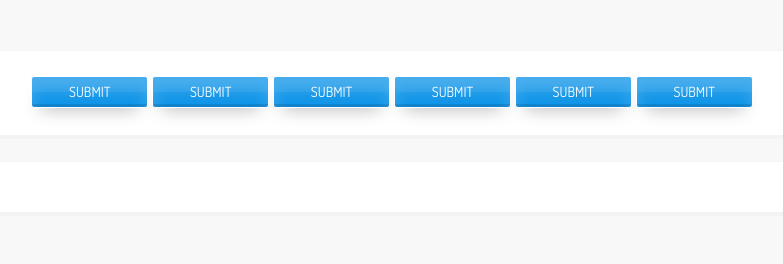
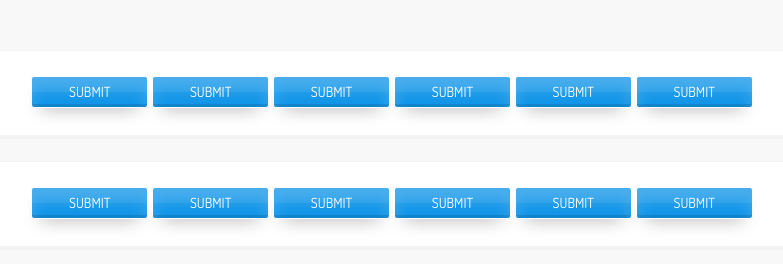
Before and after one commit to d3v1art/buttons, a plain HTML site: page buttons/index.html in a window 1280 px wide. Shown: the whole page, without its empty margins (248-1031 px from the left). Drawn offline with Linux system fonts and the light colour scheme.

Commit message:
update index.html

```diff
--- a/buttons/index.html
+++ b/buttons/index.html
@@ -48,9 +48,41 @@
     </div>
 
 </div>
+<div class="section">
 
-<div class="section">
+    <div class="but--ver-01">
+        <span>submit</span>
+        <span>go</span>
+    </div>
+
+    <div class="but--ver-01">
+        <span>submit</span>
+        <span>go</span>
+    </div>
+
+    <div class="but--ver-01">
+        <span>submit</span>
+        <span>go</span>
+    </div>
+
+    <div class="but--ver-01">
+        <span>submit</span>
+        <span>go</span>
+    </div>
+
+    <div class="but--ver-01">
+        <span>submit</span>
+        <span>go</span>
+    </div>
+
+    <div class="but--ver-01">
+        <span>submit</span>
+        <span>go</span>
+    </div>
+
 </div>
+
+
 
 
 </body>
```
